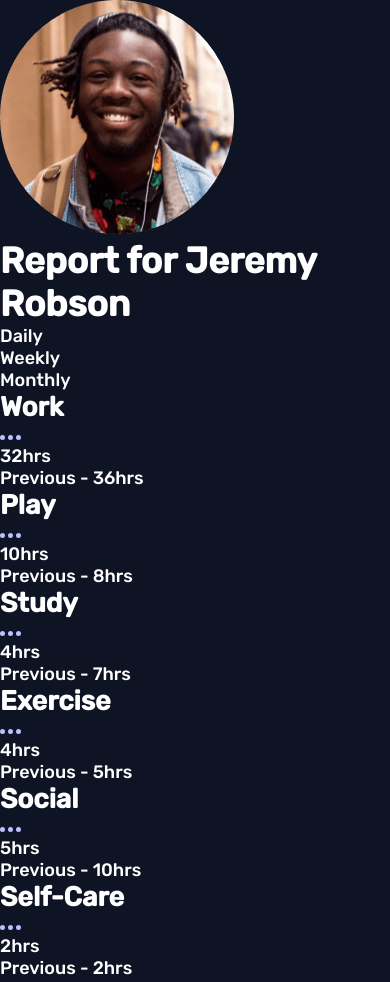
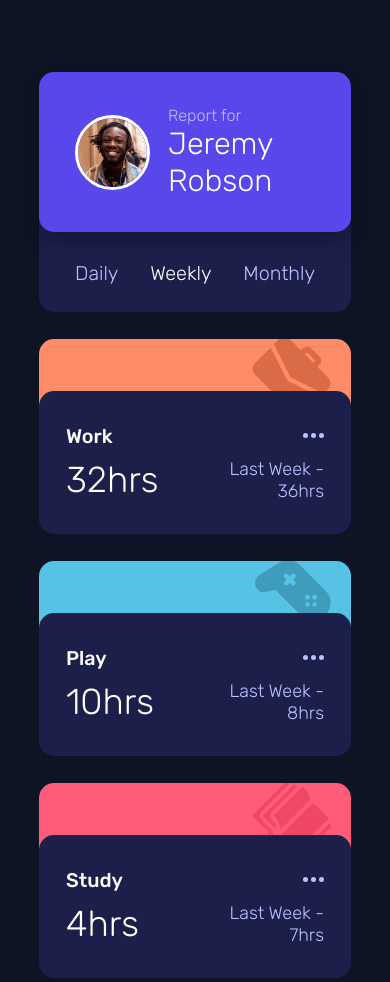
Before and after one commit to AfopeM/Time-tracking-dashboard, a website: page index.html in a window 390 px wide. Shown: the top 982 px of the page. Drawn offline with Linux system fonts and the light colour scheme.

Commit message:
Updated - base.scss - card.scss - layout.scss - index.html
Mobile display completed

```diff
--- a/index.html
+++ b/index.html
@@ -22,14 +22,14 @@
   </head>
   <body>
     <main class="container">
-      <div class="card">
-        <div class="card__top card__top--profile">
+      <div class="card card--profile">
+        <div class="card--profile-top">
           <img src="images/image-jeremy.png" alt="Image-Jeremy" />
           <h1><span>Report for </span>Jeremy Robson</h1>
         </div>
-        <ul class="card__bottom card__bottom--profile">
+        <ul class="card--profile-bottom">
           <li>Daily</li>
-          <li>Weekly</li>
+          <li class="active">Weekly</li>
           <li>Monthly</li>
         </ul>
       </div>
@@ -37,59 +37,59 @@
       <div class="card">
         <div class="card__top card__top--work"></div>
         <div class="card__bottom card__bottom--work">
-          <h2>Work</h2>
+          <h2 class="card__title">Work</h2>
           <img src="images/icon-ellipsis.svg" alt="icon-ellipsis" />
-          <p>32hrs</p>
-          <p>Previous - 36hrs</p>
+          <p class="card__current">32hrs</p>
+          <p class="card__previous">Last Week - 36hrs</p>
         </div>
       </div>
 
       <div class="card">
         <div class="card__top card__top--play"></div>
         <div class="card__bottom card__bottom--play">
-          <h2>Play</h2>
+          <h2 class="card__title">Play</h2>
           <img src="images/icon-ellipsis.svg" alt="icon-ellipsis" />
-          <p>10hrs</p>
-          <p>Previous - 8hrs</p>
+          <p class="card__current">10hrs</p>
+          <p class="card__previous">Last Week - 8hrs</p>
         </div>
       </div>
 
       <div class="card">
         <div class="card__top card__top--study"></div>
         <div class="card__bottom card__bottom--study">
-          <h2>Study</h2>
+          <h2 class="card__title">Study</h2>
           <img src="images/icon-ellipsis.svg" alt="icon-ellipsis" />
-          <p>4hrs</p>
-          <p>Previous - 7hrs</p>
+          <p class="card__current">4hrs</p>
+          <p class="card__previous">Last Week - 7hrs</p>
         </div>
       </div>
 
       <div class="card">
         <div class="card__top card__top--exercise"></div>
         <div class="card__bottom card__bottom--exercise">
-          <h2>Exercise</h2>
+          <h2 class="card__title">Exercise</h2>
           <img src="images/icon-ellipsis.svg" alt="icon-ellipsis" />
-          <p>4hrs</p>
-          <p>Previous - 5hrs</p>
+          <p class="card__current">4hrs</p>
+          <p class="card__previous">Last Week - 5hrs</p>
         </div>
       </div>
       <div class="card">
         <div class="card__top card__top--social"></div>
         <div class="card__bottom card__bottom--social">
-          <h2>Social</h2>
+          <h2 class="card__title">Social</h2>
           <img src="images/icon-ellipsis.svg" alt="icon-ellipsis" />
-          <p>5hrs</p>
-          <p>Previous - 10hrs</p>
+          <p class="card__current">5hrs</p>
+          <p class="card__previous">Last Week - 10hrs</p>
         </div>
       </div>
 
       <div class="card">
         <div class="card__top card__top--self-care"></div>
         <div class="card__bottom card__bottom--self-care">
-          <h2>Self-Care</h2>
+          <h2 class="card__title">Self-Care</h2>
           <img src="images/icon-ellipsis.svg" alt="icon-ellipsis" />
-          <p>2hrs</p>
-          <p>Previous - 2hrs</p>
+          <p class="card__current">2hrs</p>
+          <p class="card__previous">Last Week - 2hrs</p>
         </div>
       </div>
     </main>
--- a/sass/_base.scss
+++ b/sass/_base.scss
@@ -1,12 +1,12 @@
 // RESPONSIVE
 
 $Mobile: 375px;
-$Desktop: 1440px;
+$Desktop: 750px;
 
 // COLOUR
 $Blue: hsl(246, 80%, 60%);
 
-$Light-red: hsl(15, 100%, 70%); // work
+$Light-orange: hsl(15, 100%, 70%); // work
 $Soft-blue: hsl(195, 74%, 62%); // play
 $Light-red: hsl(348, 100%, 68%); // study
 $Lime-green: hsl(145, 58%, 55%); // exercise
@@ -28,13 +28,15 @@ $Pale-Blue: hsl(236, 100%, 87%);
 
 html {
   color: white;
+  font-size: 112.5%;
+  font-weight: 300;
   font-family: "Rubik", sans-serif;
-  font-size: 112.5%;
   box-sizing: border-box;
 }
 
 body {
   background-color: $Very-dark-blue;
+  padding: 4rem 0;
 }
 
 img {
@@ -44,3 +46,14 @@ img {
 ul {
   list-style: none;
 }
+
+.active {
+  color: white;
+}
+
+// MIXIN
+@mixin icon($color) {
+  background-color: $color;
+  background-repeat: no-repeat;
+  background-position: top -2px right 20px;
+}
--- a/sass/_card.scss
+++ b/sass/_card.scss
@@ -0,0 +1,143 @@
+@use "base" as b;
+
+.card {
+  display: grid;
+  grid-template-columns: 1fr;
+  grid-template-rows: repeat(3, 65px);
+
+  //   PROFILE
+  &--profile {
+    display: grid;
+    grid-template-columns: 1fr;
+    grid-template-rows: repeat(6, 40px);
+
+    &-top {
+      display: flex;
+      align-items: center;
+      gap: 1rem;
+
+      padding: 2rem;
+      border-radius: 15px;
+
+      grid-column: 1;
+      grid-row: 1 / 5;
+      z-index: 3;
+
+      box-shadow: 0 10px 20px rgba(#000000, 0.25);
+      background-color: b.$Blue;
+
+      img {
+        border-radius: 50%;
+        border: 3px solid white;
+        max-width: 75px;
+      }
+
+      span {
+        display: block;
+        font-size: 0.9rem;
+        font-weight: 300;
+        color: b.$Pale-Blue;
+      }
+
+      h1 {
+        display: block;
+        font-weight: 300;
+        font-size: 1.7rem;
+      }
+    }
+
+    &-bottom {
+      display: flex;
+      justify-content: space-between;
+      align-items: end;
+
+      grid-column: 1;
+      grid-row: 2 / -1;
+
+      color: b.$Pale-Blue;
+      font-size: 1.1rem;
+      font-weight: 300;
+      padding: 1.5rem 2rem;
+
+      border-radius: 15px;
+      background-color: b.$Dark-blue;
+
+      li:hover {
+        color: white;
+        cursor: pointer;
+      }
+    }
+  }
+
+  &__top {
+    display: block;
+    padding: 2rem;
+    border-radius: 15px;
+
+    grid-column: 1;
+    grid-row: 1 / 3;
+
+    &--work {
+      @include b.icon(b.$Light-orange);
+      background-image: url("../images/icon-work.svg");
+    }
+    &--play {
+      @include b.icon(b.$Soft-blue);
+      background-image: url("../images/icon-play.svg");
+    }
+    &--study {
+      @include b.icon(b.$Light-red);
+      background-image: url("../images/icon-study.svg");
+    }
+    &--exercise {
+      @include b.icon(b.$Lime-green);
+      background-image: url("../images/icon-exercise.svg");
+    }
+    &--social {
+      @include b.icon(b.$Violet);
+      background-image: url("../images/icon-social.svg");
+    }
+    &--self-care {
+      @include b.icon(b.$Soft-orange);
+      background-image: url("../images/icon-self-care.svg");
+    }
+  }
+
+  &__title {
+    font-size: 1.1rem;
+    font-weight: 400;
+  }
+
+  img {
+    justify-self: end;
+  }
+
+  &__current {
+    font-size: 2rem;
+    font-weight: 300;
+  }
+
+  &__previous {
+    font-size: 1rem;
+    font-weight: 300;
+    color: b.$Pale-Blue;
+    text-align: end;
+  }
+
+  &__bottom {
+    display: grid;
+    grid-template-columns: repeat(2, 1fr);
+    align-items: center;
+
+    padding: 1.5rem;
+    margin-top: -0.7rem;
+    border-radius: 15px;
+    background-color: b.$Dark-blue;
+
+    grid-column: 1;
+    grid-row: 2 / -1;
+  }
+}
+
+@media (min-width: b.$Desktop) {
+}
--- a/sass/_layout.scss
+++ b/sass/_layout.scss
@@ -0,0 +1,10 @@
+@use "base" as b;
+.container {
+  display: grid;
+  grid-template-columns: 80%;
+  justify-content: center;
+  gap: 1.5rem;
+}
+
+@media (min-width: b.$Desktop) {
+}
```
Also changed, not shown: css/style.css, 1 other file.
